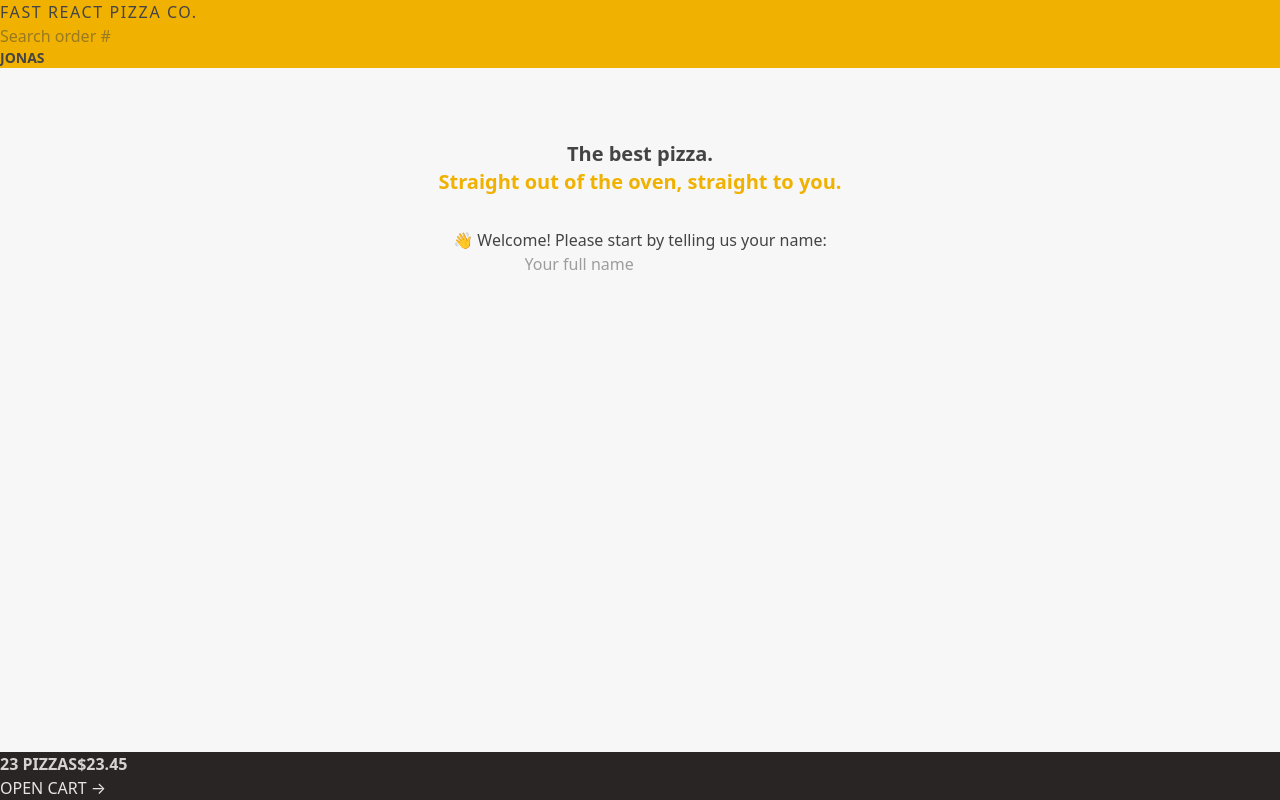
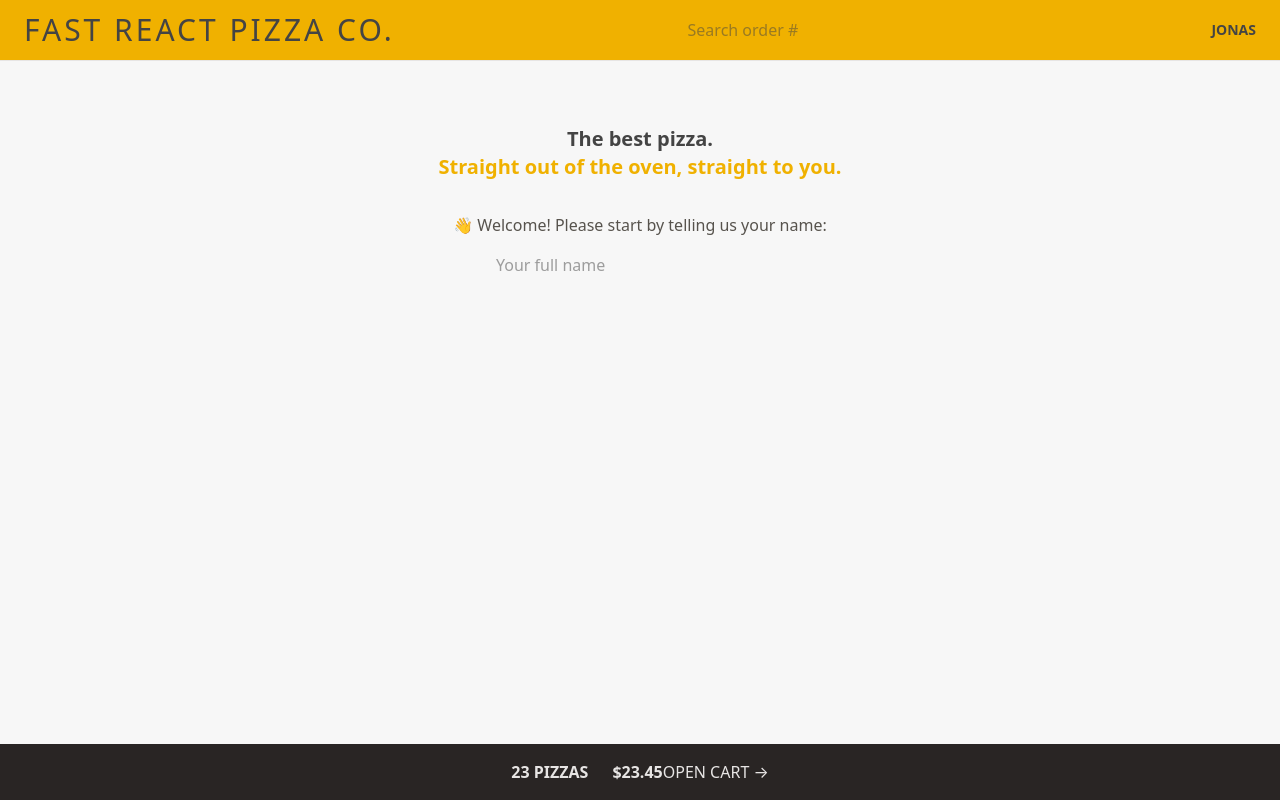
Before and after one commit to Abdulai059/Pizza-Restaurant, a React (Vite) app: page / in a window 1280 px wide. Built offline with nearby package versions, Linux system fonts and the light colour scheme.

Commit message:
update on styling

```diff
--- a/src/features/cart/CartOverview.jsx
+++ b/src/features/cart/CartOverview.jsx
@@ -2,8 +2,8 @@
 
 function CartOverview() {
   return (
-    <div className="bg-stone-800 text-stone-200 uppercase">
-      <p className="font-semibold text-stone-300">
+    <div className="flex items-center justify-center bg-stone-800 px-4 py-4 text-sm text-stone-200 uppercase sm:px-6 md:text-base">
+      <p className="text-stone-30 space-x-4 font-semibold sm:space-x-6">
         <span>23 pizzas</span>
         <span>$23.45</span>
       </p>
--- a/src/features/user/CreateUser.jsx
+++ b/src/features/user/CreateUser.jsx
@@ -1,7 +1,7 @@
-import { useState } from 'react';
+import { useState } from "react";
 
 function CreateUser() {
-  const [username, setUsername] = useState('');
+  const [username, setUsername] = useState("");
 
   function handleSubmit(e) {
     e.preventDefault();
@@ -9,16 +9,19 @@
 
   return (
     <form onSubmit={handleSubmit}>
-      <p>👋 Welcome! Please start by telling us your name:</p>
+      <p className="mb-4 text-sm text-stone-600 md:text-base">
+        👋 Welcome! Please start by telling us your name:
+      </p>
 
       <input
         type="text"
         placeholder="Your full name"
         value={username}
         onChange={(e) => setUsername(e.target.value)}
+        className="w-72 "
       />
 
-      {username !== '' && (
+      {username !== "" && (
         <div>
           <button>Start ordering</button>
         </div>
--- a/src/features/user/UserName.jsx
+++ b/src/features/user/UserName.jsx
@@ -1,5 +1,5 @@
 function UserName() {
-  return <div className="text-sm font-semibold">Jonas</div>;
+  return <div className="text-sm font-semibold hidden md:block">Jonas</div>;
 }
 
 export default UserName;
--- a/src/ui/AppLayout.jsx
+++ b/src/ui/AppLayout.jsx
@@ -2,19 +2,18 @@
 import Header from "./Header";
 import { Outlet, useNavigation } from "react-router-dom";
 import Loader from "./Loader";
-
 
 function AppLayout() {
   const navigation = useNavigation();
   const isLoading = navigation.state === "loading";
 
   return (
-    <div className="layout">
-      {isLoading && <Loader /> }
+    <div className="grid h-screen grid-rows-[auto_1fr_auto]">
+      {isLoading && <Loader />}
 
       <Header />
 
-      <main>
+      <main className="overflow-scroll">
         <Outlet />
       </main>
 
--- a/src/ui/Header.jsx
+++ b/src/ui/Header.jsx
@@ -4,8 +4,8 @@
 
 function Header() {
   return (
-    <header className="bg-yellow-500 uppercase">
-      <Link to="/" className="tracking-widest uppercase">
+    <header className="border-b border-stone-200 bg-yellow-500 px-4 py-3 uppercase sm:px-6 flex items-center justify-between">
+      <Link to="/" className="tracking-widest uppercase md:text-3xl">
         Fast React Pizza Co.
       </Link>
 
--- a/src/ui/Home.jsx
+++ b/src/ui/Home.jsx
@@ -2,7 +2,7 @@
 
 function Home() {
   return (
-    <div className="my-10 text-center">
+    <div className="my-10 px-4 text-center sm:my-16">
       <h1 className="mb-8 text-xl font-semibold">
         The best pizza.
         <br />
```
